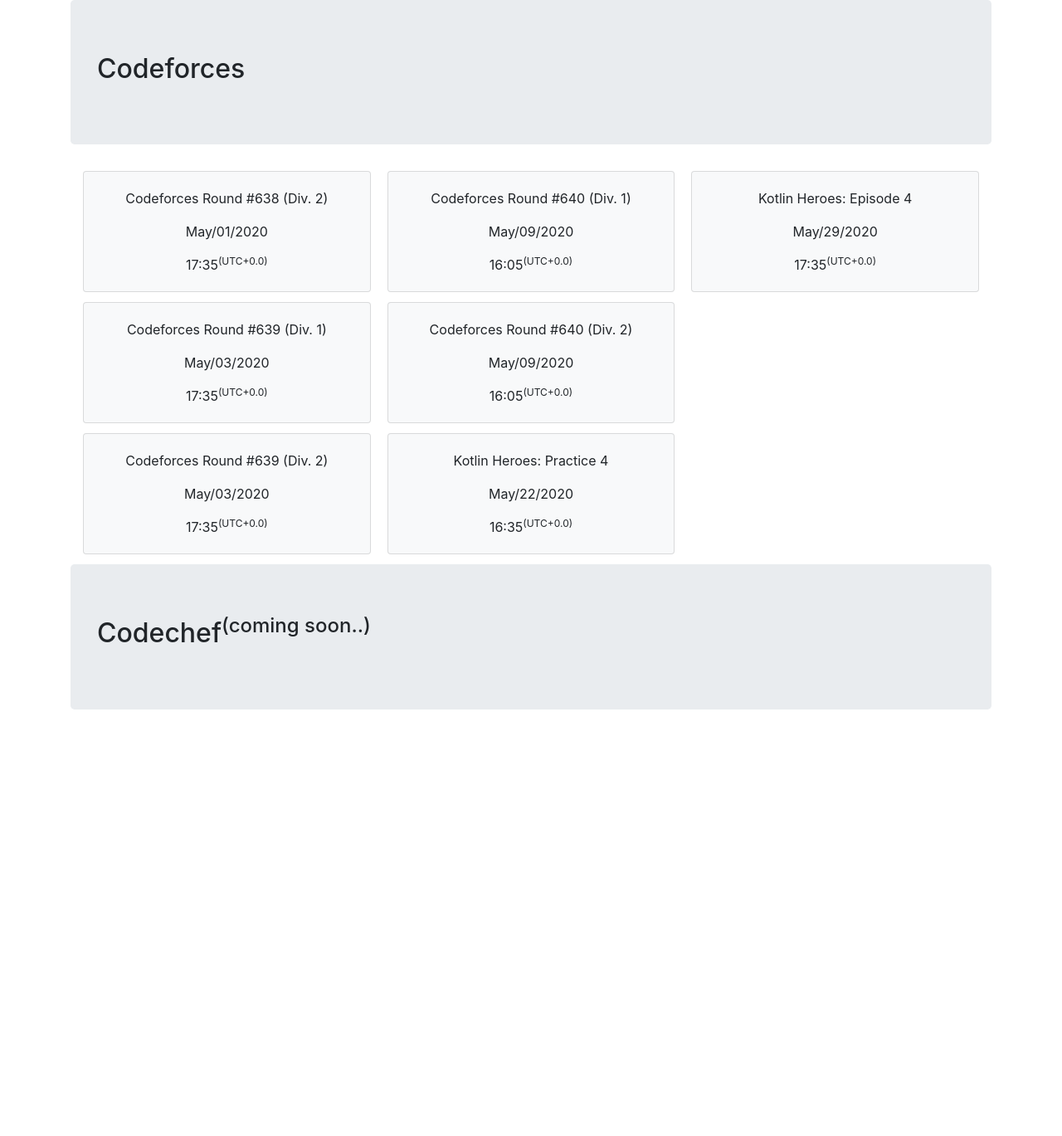
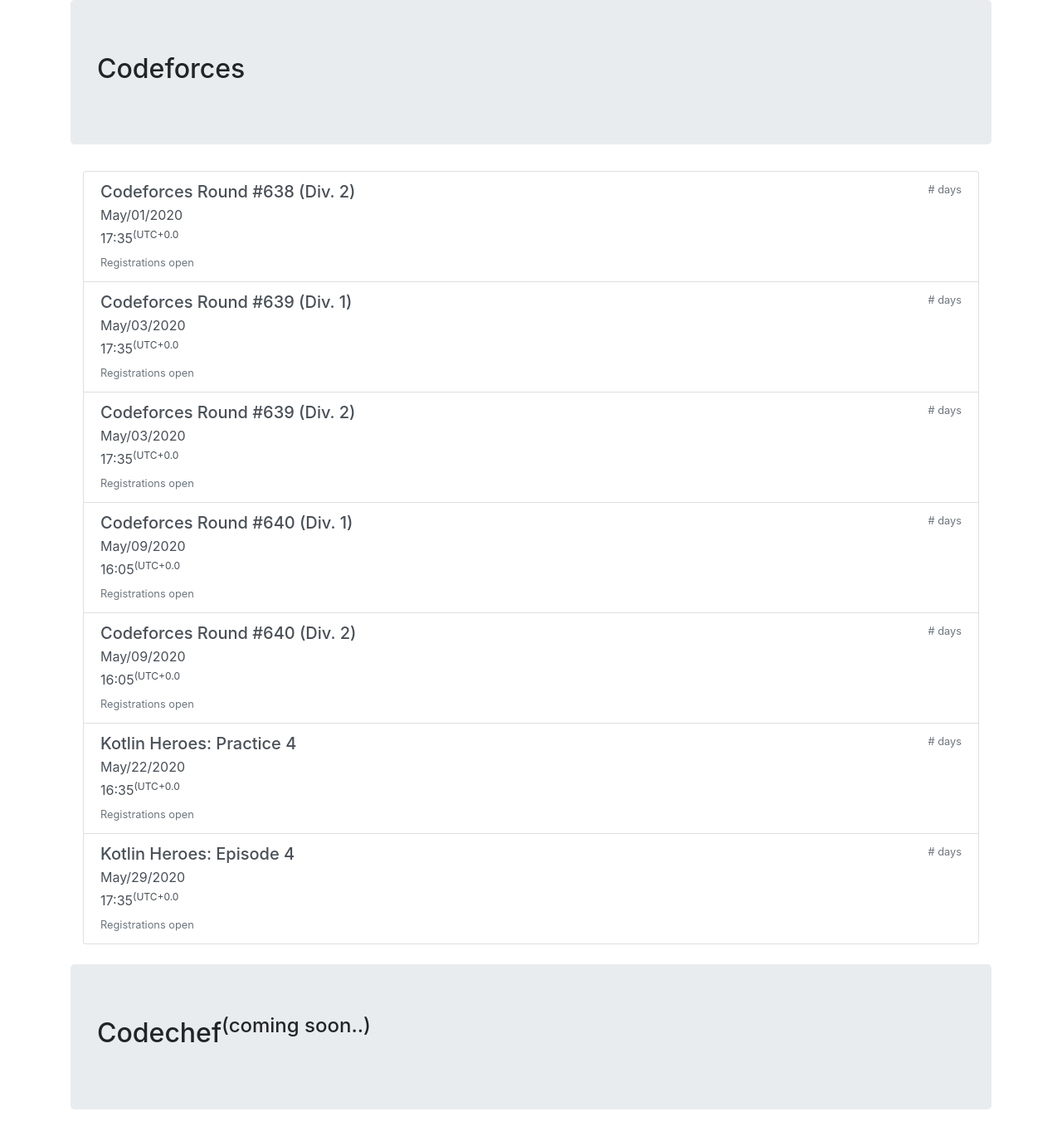
Before and after one commit to bharasagarn/CodeforcesCrawler, a Django app: template CFCrawler/templates/signupin/schedules.html in a window 1280 px wide. Shown: the part 56-1425 px from the top of the page at 83% size. Before the commit the page ends 911 px from the top, so only its background shows below. Run offline with Django 3.2, Linux system fonts and the light colour scheme; the template is opened without the code that fills it: values that come from a table or form of the project are taken from there, others are empty; data comes from the database, SQL or seed files in the repository; some libraries are stand-ins or nearby versions.

Commit message:
bootstrap changes

```diff
--- a/CFCrawler/templates/signupin/schedules.html
+++ b/CFCrawler/templates/signupin/schedules.html
@@ -4,19 +4,28 @@
     <h2>Codeforces</h2>
 </div>
 <div class="container">
-    <div class="card-columns">
+    <div class="list-group">
     {% for cnt in cnts %}
-    <div class="card bg-light">
+        <a href="https://codeforces.com/contests" class="list-group-item list-group-item-action flex-column align-items-start">
+          <div class="d-flex w-100 justify-content-between">
+            <h5 class="mb-1">{{ cnt.cname }}</h5>
+            <small class="text-muted"># days</small>
+          </div>
+          <p class="mb-1">{{ cnt.date }}</p>
+          <p class="mb-1">{{ cnt.time }}<sup>(UTC+0.0</sup></p>
+          <small class="text-muted">Registrations open</small>
+        </a>
+    <!-- <div class="card bg-light">
         <div class="card-body text-center">
         <p class="card-text">{{ cnt.cname }}</p>
         <p class="card-text">{{ cnt.date }}</p>
         <p class="card-text">{{ cnt.time }}<sup>(UTC+0.0)</sup></p>
         </div>
-    </div>
+    </div> -->
     {% endfor %}
     </div>
 </div>
-
+<br>
 <div class="jumbotron">
     <h2>Codechef<sup>(coming soon..)</sup></h2>
 </div>
```
